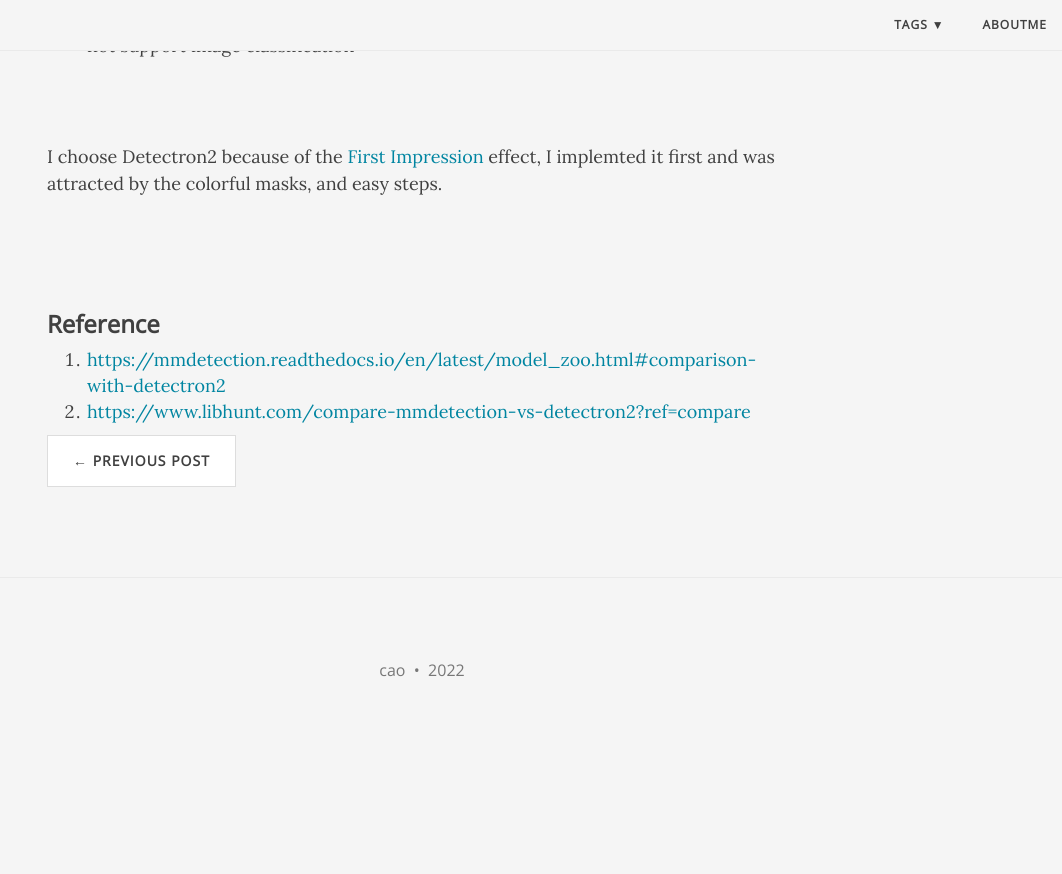
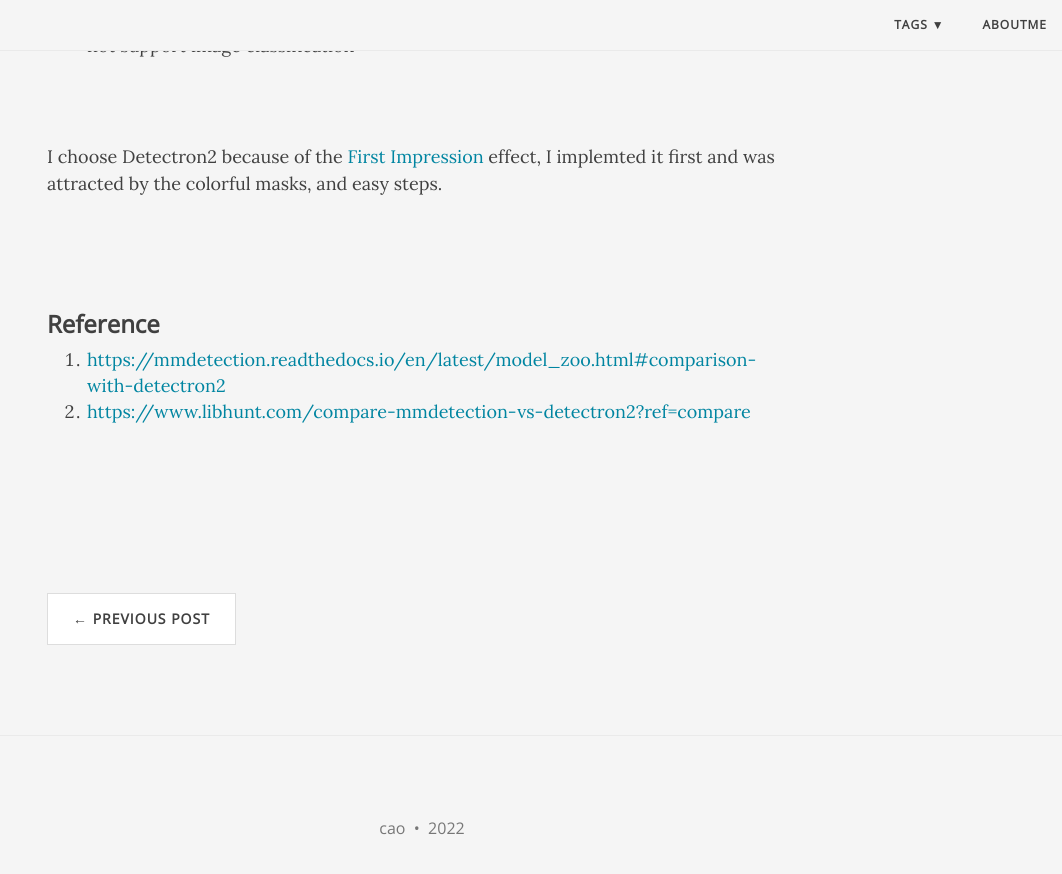
Before and after one commit to creatorcao/creatorcao.github.io, a Jekyll site: the page built from _posts/2022-08-02-detectron2-vs-mmdetection.md, in a window 1280 px wide and 900 px high, scrolled down 1575 px. Shown: the top 874 px of the window, without its empty margins (218-1280 px from the left). Built offline with Jekyll 4.4.1, drawn with Linux system fonts in a browser that asks for light colours; nearby versions of some CDN libraries; before the commit the page ends 2317 px from its top, so only the background shows below that.

Commit message:
Update 2022-08-02-detectron2-vs-mmdetection.md

```diff
--- a/_posts/2022-08-02-detectron2-vs-mmdetection.md
+++ b/_posts/2022-08-02-detectron2-vs-mmdetection.md
@@ -56,3 +56,9 @@
 ### Reference
 1. [https://mmdetection.readthedocs.io/en/latest/model_zoo.html#comparison-with-detectron2](https://mmdetection.readthedocs.io/en/latest/model_zoo.html#comparison-with-detectron2)
 2. [https://www.libhunt.com/compare-mmdetection-vs-detectron2?ref=compare](https://www.libhunt.com/compare-mmdetection-vs-detectron2?ref=compare)
+
+
+&nbsp;<br>
+&nbsp;<br>
+&nbsp;<br>
+&nbsp;<br>
```
